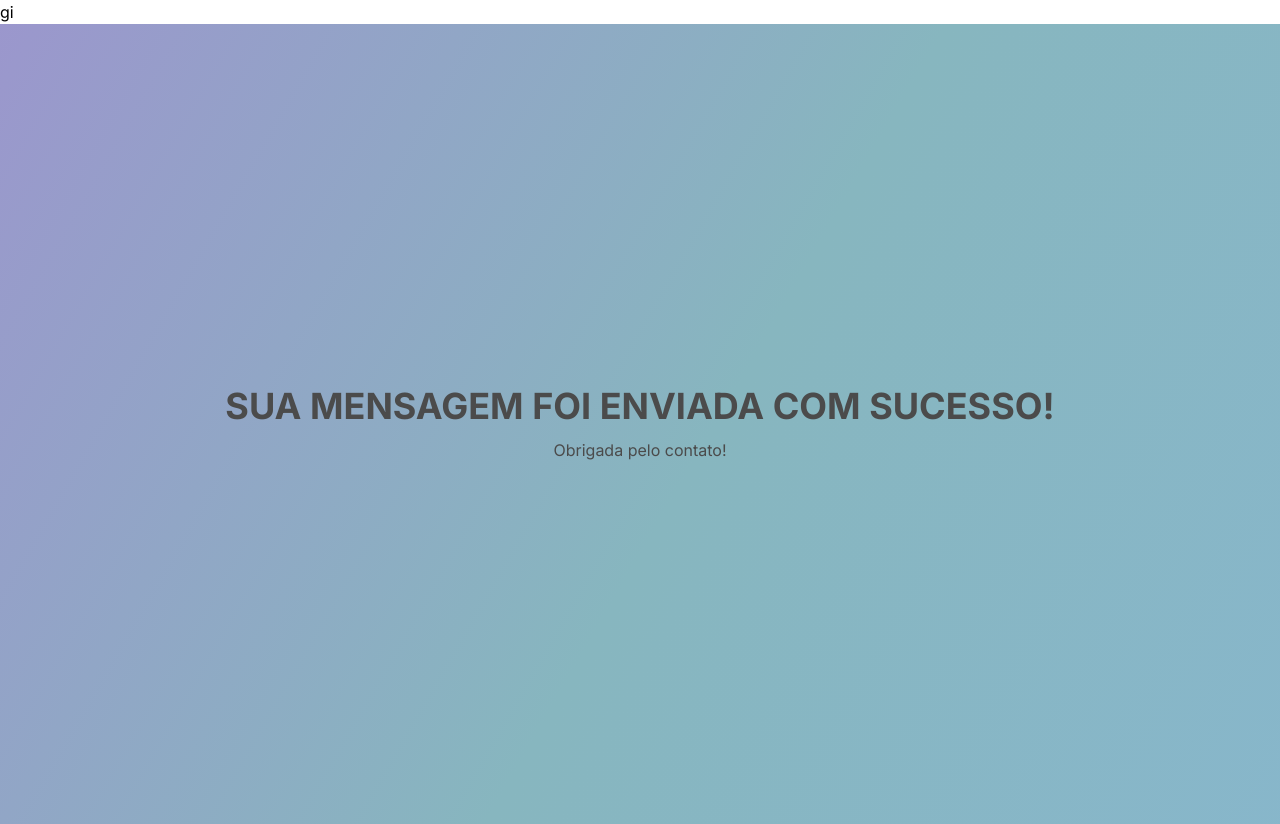
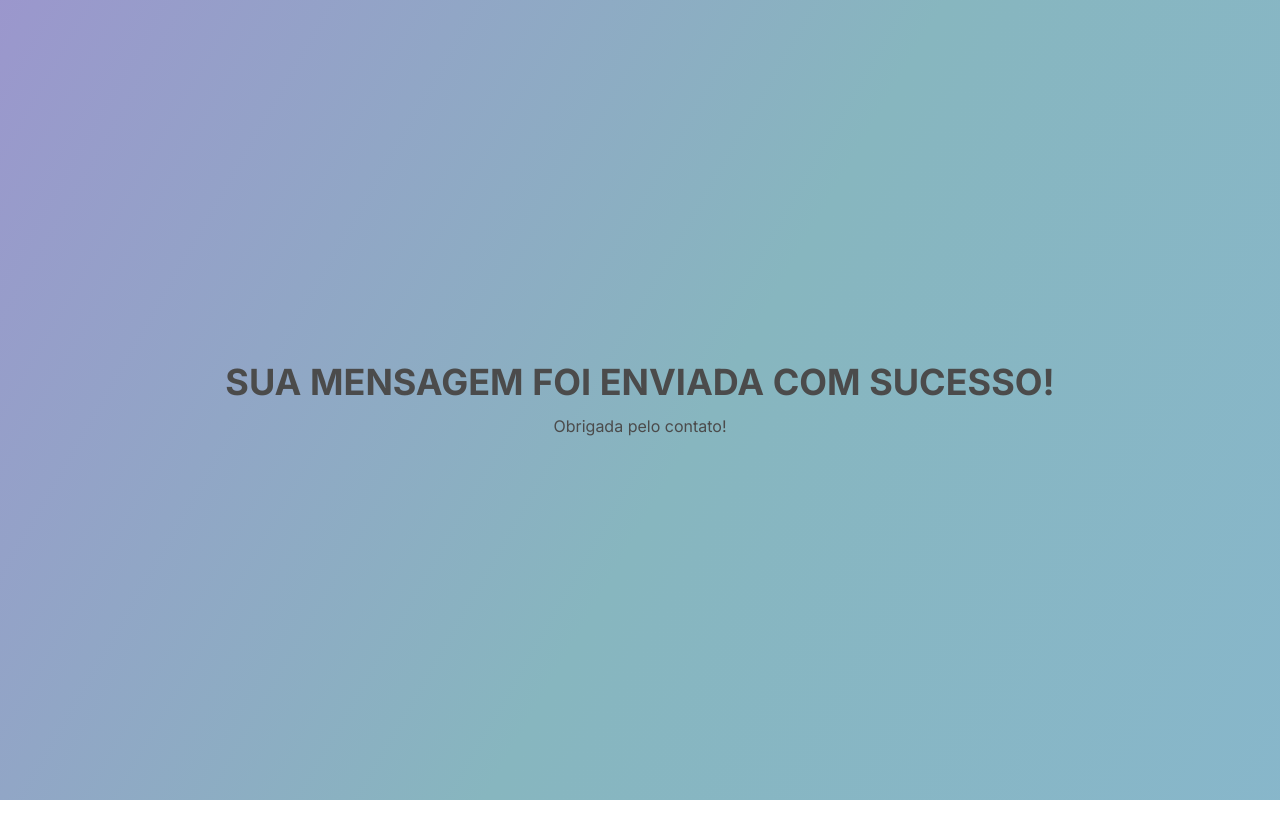
Before and after one commit to isamsm/portfolio, a Next.js app: page /thankyou in a window 1280 px wide. After the commit the page ends 800 px from the top, so only its background shows below. Built offline with nearby package versions, Linux system fonts and the light colour scheme.

Commit message:
fix: texto errado

```diff
--- a/src/pages/_app.js
+++ b/src/pages/_app.js
@@ -19,7 +19,7 @@ export default function MyApp({ Component, pageProps }) {
           href="https://cdn.jsdelivr.net/gh/devicons/devicon@v2.15.1/devicon.min.css"
         />
       </Head>
-      <div className={inter.className}>gi
+      <div className={inter.className}>
         <AOSInit />
         <Component {...pageProps} />
       </div>
```
